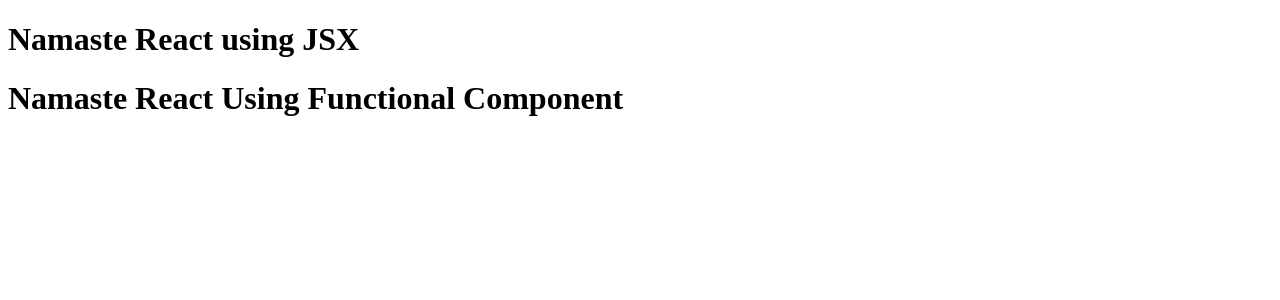
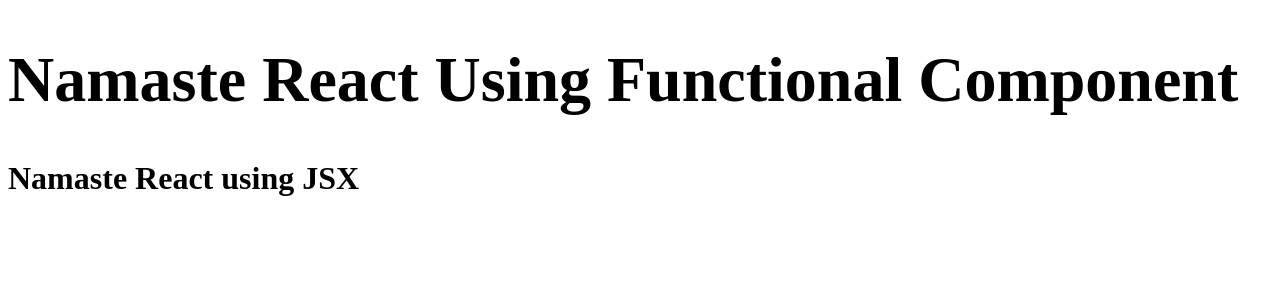
Before and after one commit to RachithaJR/namaste-react, a React (Vite) app: page / in a window 1280 px wide. Shown: the top 300 px of the page. Built offline with nearby package versions, Linux system fonts and the light colour scheme.

Commit message:
React Element and Component inside each other

```diff
--- a/App.js
+++ b/App.js
@@ -1,13 +1,52 @@
 import React from "react";
 import ReactDOM from "react-dom/client";
 
-//Component Composition- One Component used inside the other
-const Title=()=>(<h1>Namaste React using JSX</h1>);
-const HeadingComponent=()=>(
-<div>
-<Title/>
-<h1>Namaste React Using Functional Component</h1>
-</div>);
+//React Element used inside Component
+// const title=<h1>Namaste React using JSX</h1>;
+// const HeadingComponent=()=>(
+// <div>
+// {title}
+// <h1>Namaste React Using Functional Component</h1>
+// </div>);
+// const root=ReactDOM.createRoot(document.getElementById("root"));
+// root.render(<HeadingComponent/>)
+
+//React Element inside React Element
+// const title=<h1>Namaste React using JSX</h1>;
+// const headingComponent=(
+// <div>
+// {title}
+// <h1>Namaste React Using Functional Component</h1>
+// </div>);
+// const root=ReactDOM.createRoot(document.getElementById("root"));
+// root.render(headingComponent)
+
+//React Component inside React Element
+const HeadingComponent=()=>(<div>
+  <h1>Namaste React Using Functional Component</h1>
+  </div>);
+const title=<h1><HeadingComponent/>Namaste React using JSX</h1>;
+
+
+
+//infinite loop title and HeadingComponent is used insid eeach other
+//if react element used before defining then inifinite loop
+// const HeadingComponent=()=>(<div>
+//   {title}
+//   <h1>Namaste React Using Functional Component</h1>
+//   </div>);
+// const title=<h1><HeadingComponent/>Namaste React using JSX</h1>;
+
+//if component is used before defining then results in error
+// ReferenceError: Cannot access 'HeadingComponent' before initialization
+
+// const title=<h1><HeadingComponent/>Namaste React using JSX</h1>;
+// const HeadingComponent=()=>(<div>
+//   {title}
+//   <h1>Namaste React Using Functional Component</h1>
+//   </div>);
+
+
 
 const root=ReactDOM.createRoot(document.getElementById("root"));
-root.render(<HeadingComponent/>)
+root.render(title)
```
